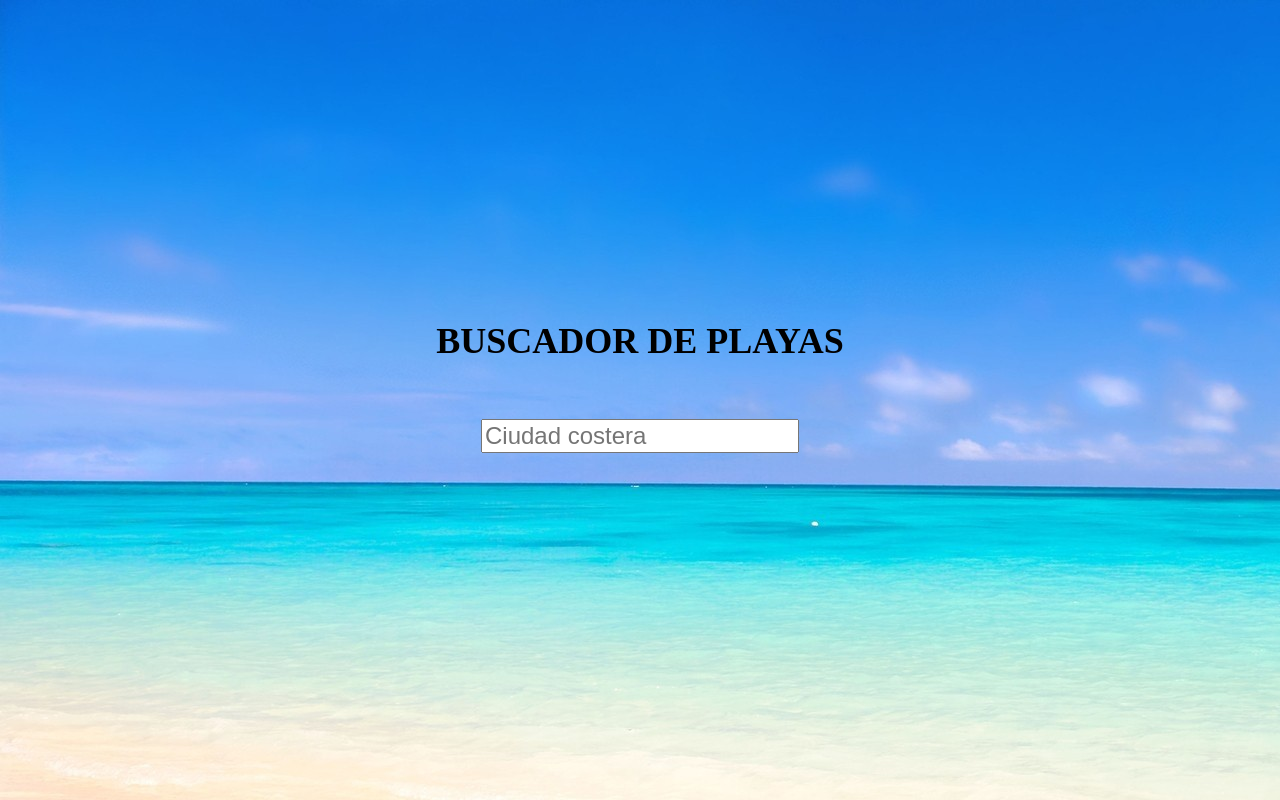
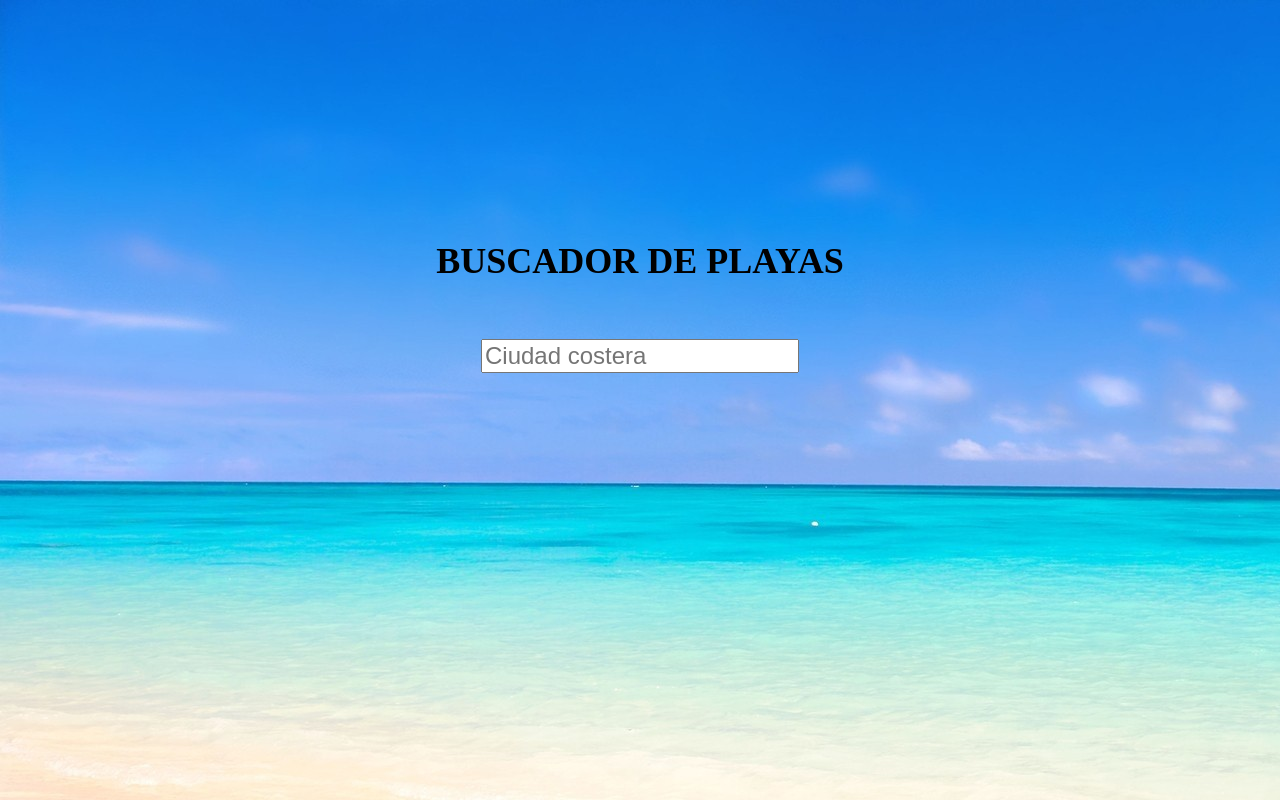
Before and after one commit to josemanuel80/Playas, a React (Create React App) app: page / in a window 1280 px wide. Built offline with nearby package versions, Linux system fonts and the light colour scheme.

Commit message:
comentado codigo

```diff
--- a/src/index.js
+++ b/src/index.js
@@ -1,6 +1,5 @@
 import React from 'react';
 import ReactDOM from 'react-dom';
-import './styles/index.css';
 import App from './App';
 
 ReactDOM.render(
--- a/src/pages/Home.js
+++ b/src/pages/Home.js
@@ -6,12 +6,13 @@ export const Home = () => {
   const [city, setCity] = useState('');
   const history = useHistory();
 
+  // Cambia de pagina y manda valor de la ciudad por params.
   const handleSubmit = (event) => {
     event.preventDefault();
-
     history.push(`/results/${city.toLowerCase()}`);
   };
 
+  // Obtiene la ciudad.
   const handleChange = (event) => {
     event.preventDefault();
     const value = event.currentTarget.value;
--- a/src/styles/Home.css
+++ b/src/styles/Home.css
@@ -6,7 +6,7 @@
 }
 .container {
   align-items: center;
-  margin-top: 20rem;
+  margin-top: 15rem;
 }
 body {
   background-image: url('../assets/playa.jpg');
```
Also changed, not shown: src/pages/Results.js (+6 -1 lines), src/styles/index.css (deleted).
